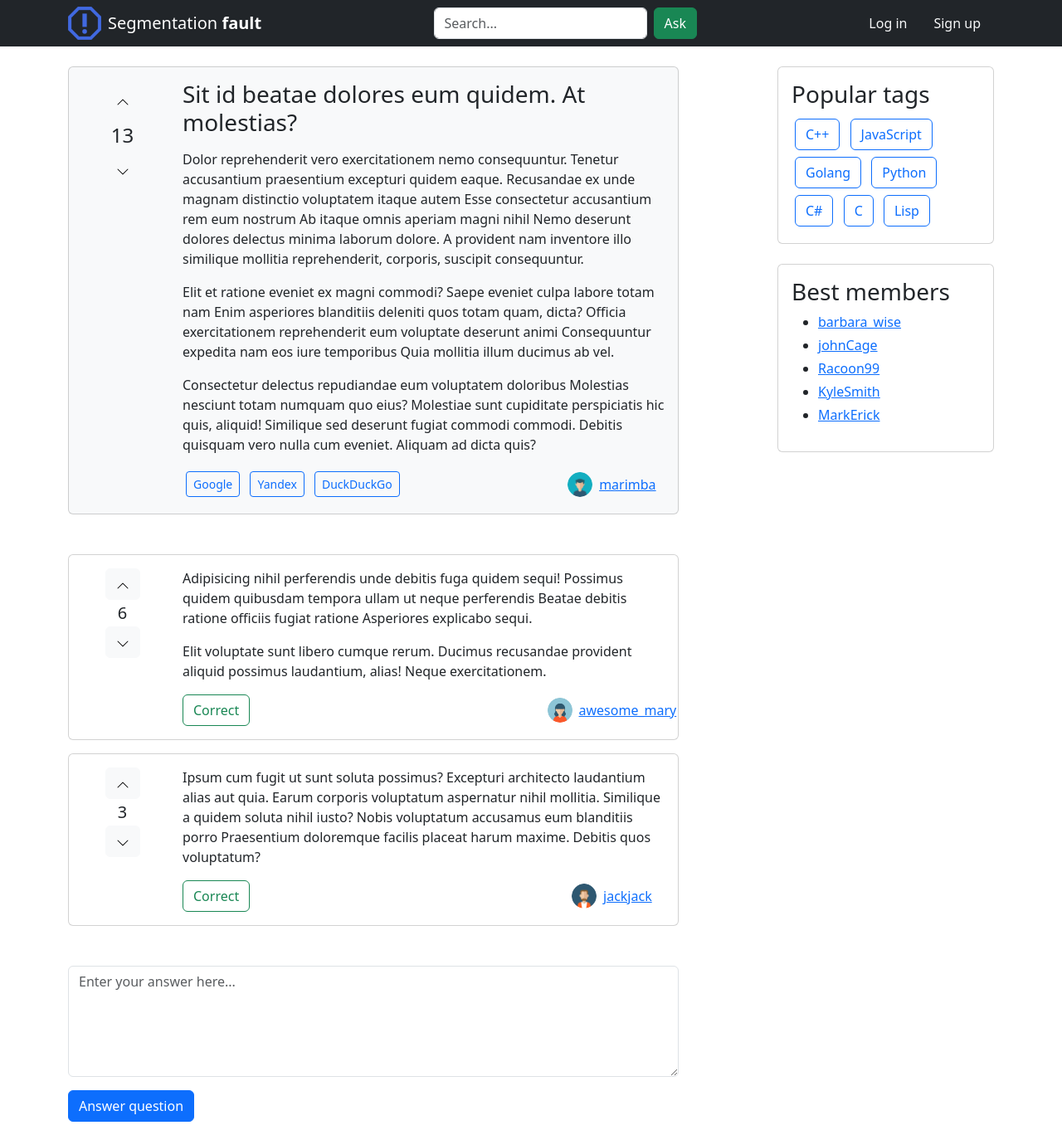
After one commit to affeeal/park-web, a Python web app: template templates/question.html in a window 1280 px wide. The commit adds this page. Shown: the whole page at 83% size. Run offline with Jinja, Linux system fonts and the light colour scheme; the template is opened without the code that fills it, so the values that code supplies are empty.

Commit message:
ask.html, base.html, question.html were uploaded

```diff
--- /dev/null
+++ b/templates/question.html
@@ -0,0 +1,214 @@
+<!DOCTYPE html>
+<html lang="en">
+<head>
+  <meta charset="UTF-8">
+  <meta name="viewport" content="width=device-width, initial-scale=1">
+  <title>Segmentation fault</title>
+  <link rel="shortcut icon" type="image/x-icon" href="../static/img/logo.png">
+  <link href="../static/css/bootstrap.css" rel="stylesheet">
+  <link href="../static/css/style.css" rel="stylesheet">
+</head>
+<body>
+  <nav class="navbar navbar-dark bg-dark mb-4">
+    <div class="container">
+      <div class="d-flex align-items-center">
+        <img src="../static/img/logo.png" class="me-2 logo" alt="logo">
+        <a class="navbar-brand" href="index.html">Segmentation <b>fault</b></a>
+      </div>
+      <form class="d-flex" role="search">
+        <input class="form-control me-2" type="search" placeholder="Search..." aria-label="Search">
+        <a class="btn btn-success" href="ask.html">Ask</a>
+      </form>
+      <ul class="nav">
+        <li class="nav-item">
+          <a class="nav-link link-light" href="#">Log in</a>
+        </li>
+        <li class="nav-item">
+          <a class="nav-link link-light" href="#">Sign up</a>
+        </li>
+      </ul>
+    </div>
+  </nav>
+  <main class="container">
+    <div class="row">
+      <div class="col-8">
+        <div class="card bg-light mb-5">
+          <div class="card-body">
+            <div class="row">
+              <div class="col-2 d-flex flex-column align-items-center">
+                <input type="radio" class="btn-check" name="vote1" id="voteUp1">
+                <label class="btn btn-lg btn-light" for="voteUp1">
+                  <img src="../static/img/chevron-up.svg" alt="vote up">
+                </label>
+                <h4 class="m-1">13</h4>
+                <input type="radio" class="btn-check" name="vote1" id="voteDown1">
+                <label class="btn btn-lg btn-light" for="voteDown1">
+                  <img src="../static/img/chevron-down.svg" alt="vote down">
+                </label>
+              </div>
+              <div class="col-10">
+                <h3 class="card-title mb-3">
+                    Sit id beatae dolores eum quidem. At molestias?
+                </h3>
+                <p class="card-text">
+                Dolor reprehenderit vero exercitationem nemo consequuntur.
+                Tenetur accusantium praesentium excepturi quidem eaque.
+                Recusandae ex unde magnam distinctio voluptatem itaque autem
+                Esse consectetur accusantium rem eum nostrum Ab itaque omnis
+                aperiam magni nihil Nemo deserunt dolores delectus minima
+                laborum dolore. A provident nam inventore illo similique
+                mollitia reprehenderit, corporis, suscipit consequuntur.
+                </p>
+                <p class="card-text">
+                Elit et ratione eveniet ex magni commodi? Saepe eveniet culpa
+                labore totam nam Enim asperiores blanditiis deleniti quos totam
+                quam, dicta? Officia exercitationem reprehenderit eum voluptate
+                deserunt animi Consequuntur expedita nam eos iure temporibus
+                Quia mollitia illum ducimus ab vel.
+                </p>
+                <p class="card-text">
+                Consectetur delectus repudiandae eum voluptatem doloribus
+                Molestias nesciunt totam numquam quo eius? Molestiae sunt
+                cupiditate perspiciatis hic quis, aliquid! Similique sed
+                deserunt fugiat commodi commodi. Debitis quisquam vero nulla
+                cum eveniet. Aliquam ad dicta quis?
+                </p>
+                <div class="row">
+                  <div class="col-9">
+                    <a class="btn btn-sm btn-outline-primary m-1" href="#">Google</a>
+                    <a class="btn btn-sm btn-outline-primary m-1" href="#">Yandex</a>
+                    <a class="btn btn-sm btn-outline-primary m-1" href="#">DuckDuckGo</a>
+                  </div>
+                  <div class="col-3 d-flex justify-content-center align-items-center">
+                    <img class="me-2 rounded-circle avatar" src="../static/img/avatar-1.png" alt="avatar">
+                    <a class="" href="#">marimba</a>
+                  </div>
+                </div>
+              </div>
+            </div>
+          </div>
+        </div>
+        <div class="card mb-3">
+          <div class="card-body">
+            <div class="row">
+              <div class="col-2 d-flex flex-column align-items-center">
+                <input type="radio" class="btn-check" name="vote2" id="voteUp2">
+                <label class="btn btn-light" for="voteUp2">
+                  <img src="../static/img/chevron-up.svg" alt="vote up">
+                </label>
+                <h5 class="m-1">6</h5>
+                <input type="radio" class="btn-check" name="vote2" id="voteDown2">
+                <label class="btn btn-light" for="voteDown2">
+                  <img src="../static/img/chevron-down.svg" alt="vote down">
+                </label>
+              </div>
+              <div class="col-10">
+                <p class="card-text">
+                  Adipisicing nihil perferendis unde debitis fuga quidem sequi!
+                  Possimus quidem quibusdam tempora ullam ut neque perferendis
+                  Beatae debitis ratione officiis fugiat ratione Asperiores
+                  explicabo sequi.
+                </p>
+                <p class="card-text">
+                  Elit voluptate sunt libero cumque rerum. Ducimus
+                  recusandae provident aliquid possimus laudantium, alias!
+                  Neque exercitationem.
+                </p>
+                <div class="row">
+                  <div class="col-9">
+                    <input type="checkbox" class="btn-check" id="btn-check-outlined-1" autocomplete="off">
+                    <label class="btn btn-outline-success" for="btn-check-outlined-1">
+                      Correct
+                    </label>
+                  </div>
+                  <div class="col-3 d-flex justify-content-center align-items-center">
+                    <img class="me-2 rounded-circle avatar" src="../static/img/avatar-3.png" alt="avatar">
+                    <a class="" href="#">awesome_mary</a>
+                  </div>
+                </div>
+              </div>
+            </div>
+          </div>
+        </div>
+        <div class="card mb-5">
+          <div class="card-body">
+            <div class="row">
+              <div class="col-2 d-flex flex-column align-items-center">
+                <input type="radio" class="btn-check" name="vote-3" id="vote-up-3">
+                <label class="btn btn-light" for="vote-up-3">
+                  <img src="../static/img/chevron-up.svg" alt="vote up">
+                </label>
+                <h5 class="m-1">3</h5>
+                <input type="radio" class="btn-check" name="vote-3" id="vote-down-3">
+                <label class="btn btn-light" for="vote-down-3">
+                  <img src="../static/img/chevron-down.svg" alt="vote down">
+                </label>
+              </div>
+              <div class="col-10">
+                <p class="card-text">
+                  Ipsum cum fugit ut sunt soluta possimus? Excepturi architecto
+                  laudantium alias aut quia. Earum corporis voluptatum aspernatur
+                  nihil mollitia. Similique a quidem soluta nihil iusto? Nobis
+                  voluptatum accusamus eum blanditiis porro Praesentium
+                  doloremque facilis placeat harum maxime. Debitis quos voluptatum?
+                </p>
+                <div class="row">
+                  <div class="col-9">
+                    <input type="checkbox" class="btn-check" id="btn-check-outlined-2" autocomplete="off">
+                    <label class="btn btn-outline-success" for="btn-check-outlined-2">
+                      Correct
+                    </label>
+                  </div>
+                  <div class="col-3 d-flex justify-content-center align-items-center">
+                    <img class="me-2 rounded-circle avatar" src="../static/img/avatar-2.png" alt="avatar">
+                    <a class="" href="#">jackjack</a>
+                  </div>
+                </div>
+              </div>
+            </div>
+          </div>
+        </div>
+        <textarea class="form-control mb-3" placeholder="Enter your answer here..." rows="5"></textarea>
+        <button class="btn btn-primary mb-3" type="submit">Answer question</button>
+      </div>
+      <div class="col-3 offset-1">
+        <div class="card mb-4">
+          <div class="card-body">
+            <h3 class="card-title">Popular tags</h3>
+            <a class="btn btn-outline-primary m-1" href="#">C++</a>
+            <a class="btn btn-outline-primary m-1" href="#">JavaScript</a>
+            <a class="btn btn-outline-primary m-1" href="#">Golang</a>
+            <a class="btn btn-outline-primary m-1" href="#">Python</a>
+            <a class="btn btn-outline-primary m-1" href="#">C#</a>
+            <a class="btn btn-outline-primary m-1" href="#">C</a>
+            <a class="btn btn-outline-primary m-1" href="#">Lisp</a>
+          </div>
+        </div>
+        <div class="card">
+          <div class="card-body">
+            <h3 class="card-title">Best members</h3>
+            <ul>
+              <li class="mb-1">
+                <a href="#">barbara_wise</a>
+              </li>
+              <li class="mb-1">
+                <a href="#">johnCage</a>
+              </li>
+              <li class="mb-1">
+                <a href="#">Racoon99</a>
+              </li>
+              <li class="mb-1">
+                <a href="#">KyleSmith</a>
+              </li>
+              <li>
+                <a href="#">MarkErick</a>
+              </li>
+            </ul>
+          </div>
+        </div>
+      </div>
+    </div>
+  </main>
+  <script src="https://cdn.jsdelivr.net/npm/bootstrap@5.3.0-alpha2/dist/js/bootstrap.bundle.min.js" integrity="sha384-qKXV1j0HvMUeCBQ+QVp7JcfGl760yU08IQ+GpUo5hlbpg51QRiuqHAJz8+BrxE/N" crossorigin="anonymous"></script>
+</body>
+</html>
```
Also changed, not shown: templates/ask.html (added, +105 -0 lines), templates/base.html (added, +76 -0 lines), templates/index.html (+33 -40 lines).
